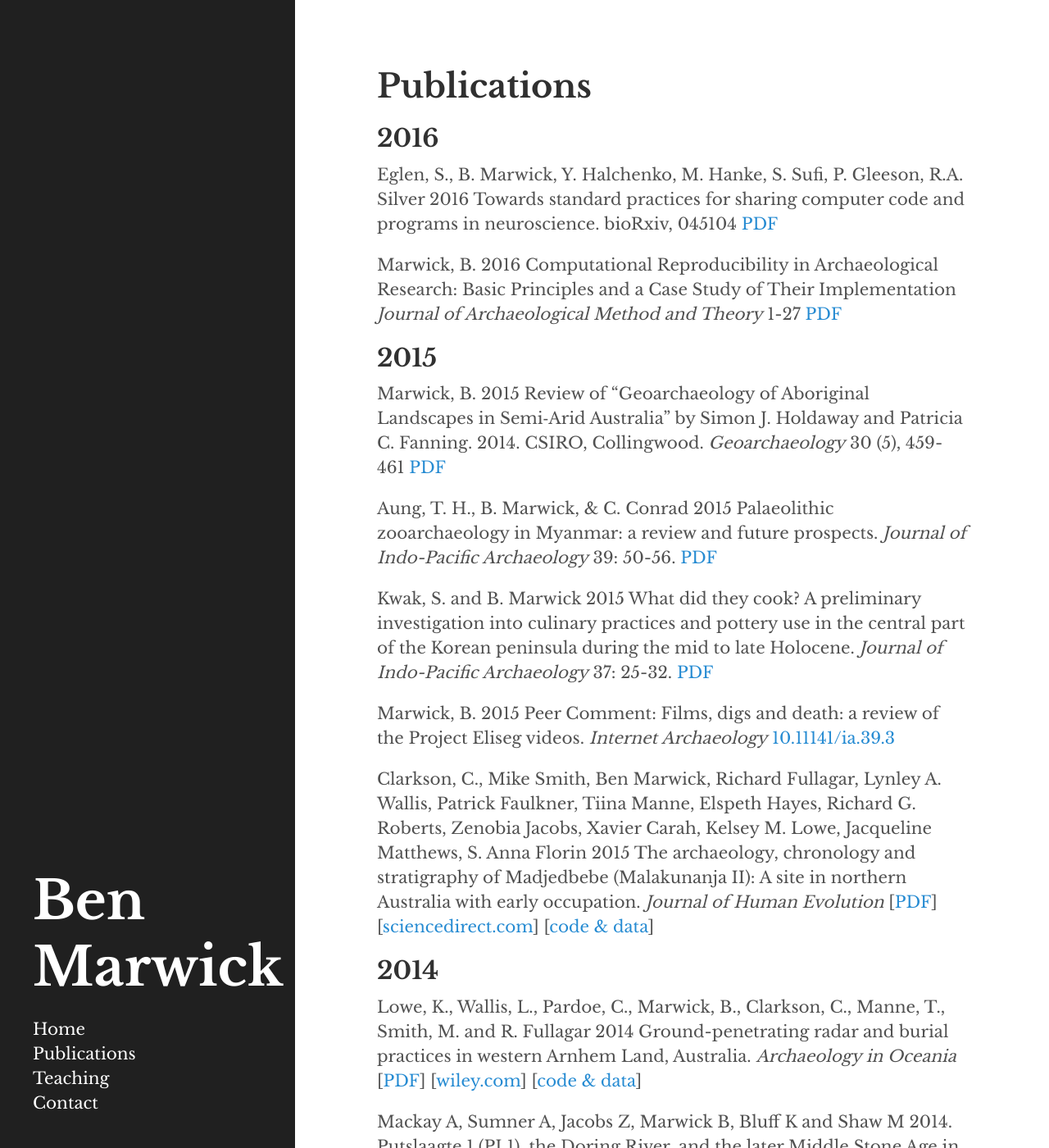
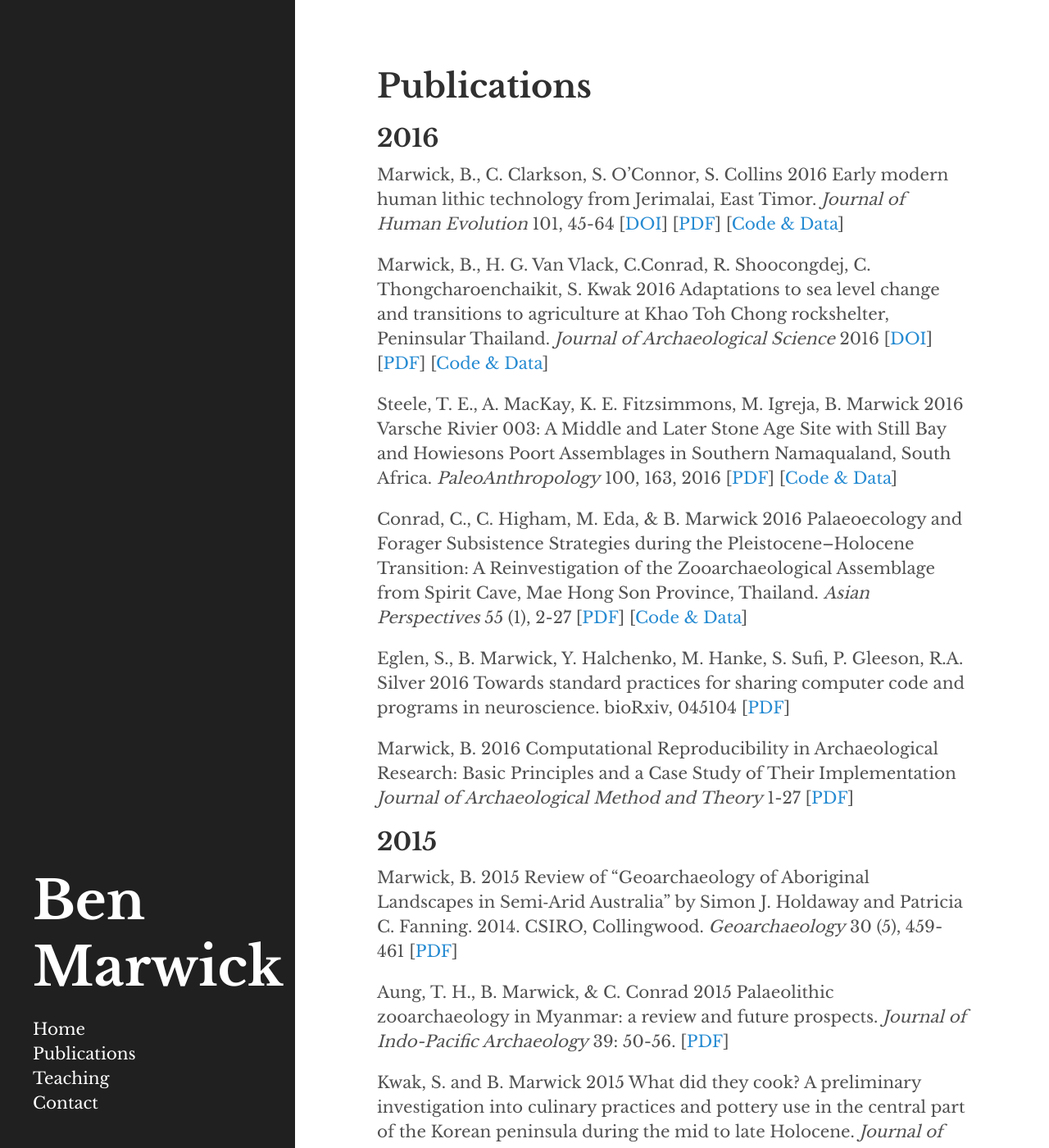
Before and after one commit to benmarwick/faculty.washington.edu-bmarwick, a Jekyll site: the page built from publications.md, in a window 1280 px wide and 1400 px high. Shown: the whole window at 82% size. Built offline with Jekyll 4.4.1, drawn with Linux system fonts in a browser that asks for light colours; some web fonts are replaced.

Commit message:
some 2016 papers

```diff
--- a/publications.md
+++ b/publications.md
@@ -3,17 +3,26 @@ layout: page
 title: Publications
 ---
 <h2>2016</h2>
-Eglen, S., B. Marwick, Y. Halchenko, M. Hanke, S. Sufi, P. Gleeson, R.A. Silver 2016 Towards standard practices for sharing computer code and programs in neuroscience. bioRxiv, 045104 [PDF](http://www.biorxiv.org/content/biorxiv/early/2016/04/04/045104.full.pdf)
+
+Marwick, B., C. Clarkson, S. O'Connor, S. Collins 2016 Early modern human lithic technology from Jerimalai, East Timor. _Journal of Human Evolution_ 101, 45-64 [[DOI](http://dx.doi.org/10.1016/j.jas.2016.10.010)] [[PDF](https://www.academia.edu/attachments/50423680/download_file?st=MTQ4Mzk2NDMzMSwyMDMuMjEzLjc3LjExNCwzMTMwNA)] [[Code & Data](https://osf.io/uduub/)]
+
+Marwick, B., H. G. Van Vlack, C.Conrad, R. Shoocongdej, C. Thongcharoenchaikit, S. Kwak 2016 Adaptations to sea level change and transitions to agriculture at Khao Toh Chong rockshelter, Peninsular Thailand. _Journal of Archaeological Science_ 2016 [[DOI](http://dx.doi.org/10.1016/j.jas.2016.10.010)] [[PDF](https://www.academia.edu/attachments/50423680/download_file?st=MTQ4Mzk2NDMzMSwyMDMuMjEzLjc3LjExNCwzMTMwNA)] [[Code & Data](https://osf.io/uduub/)]
+
+Steele, T. E., A. MacKay, K. E. Fitzsimmons, M. Igreja, B. Marwick 2016 Varsche Rivier 003: A Middle and Later Stone Age Site with Still Bay and Howiesons Poort Assemblages in Southern Namaqualand, South Africa. _PaleoAnthropology_ 100, 163, 2016 [[PDF](https://www.researchgate.net/profile/Marina_Igreja/publication/310607357_Varsche_Rivier_003_A_Middle_and_Later_Stone_Age_Site_with_Still_Bay_and_Howiesons_Poort_Assemblages_in_Southern_Namaqualand_South_Africa/links/5833680008aef19cb81cb299.pdf)] [[Code & Data]()]
+
+Conrad, C., C. Higham, M. Eda, & B. Marwick 2016 Palaeoecology and Forager Subsistence Strategies during the Pleistocene–Holocene Transition: A Reinvestigation of the Zooarchaeological Assemblage from Spirit Cave, Mae Hong Son Province, Thailand. _Asian Perspectives_ 55 (1), 2-27 [[PDF](http://ro.uow.edu.au/smhpapers/4188)] [[Code & Data](http://hdl.handle.net/1928/26730)]
+
+Eglen, S., B. Marwick, Y. Halchenko, M. Hanke, S. Sufi, P. Gleeson, R.A. Silver 2016 Towards standard practices for sharing computer code and programs in neuroscience. bioRxiv, 045104 [[PDF](http://www.biorxiv.org/content/biorxiv/early/2016/04/04/045104.full.pdf)]
 
 Marwick, B. 2016 Computational Reproducibility in Archaeological Research: Basic Principles and a Case Study of Their Implementation
-_Journal of Archaeological Method and Theory_ 1-27 [PDF](https://www.researchgate.net/profile/Ben_Marwick2/publication/289601506_Computational_Reproducibility_in_Archaeological_Research_Basic_Principles_and_a_Case_Study_of_Their_Implementation/links/56924d5208aec14fa55d64e5.pdf)
+_Journal of Archaeological Method and Theory_ 1-27 [[PDF](https://www.researchgate.net/profile/Ben_Marwick2/publication/289601506_Computational_Reproducibility_in_Archaeological_Research_Basic_Principles_and_a_Case_Study_of_Their_Implementation/links/56924d5208aec14fa55d64e5.pdf)]
 
 <h2>2015</h2>
-Marwick, B. 2015 Review of "Geoarchaeology of Aboriginal Landscapes in Semi‐Arid Australia" by Simon J. Holdaway and Patricia C. Fanning. 2014. CSIRO, Collingwood. _Geoarchaeology_ 30 (5), 459-461 [PDF](http://ro.uow.edu.au/smhpapers/3435)
+Marwick, B. 2015 Review of "Geoarchaeology of Aboriginal Landscapes in Semi‐Arid Australia" by Simon J. Holdaway and Patricia C. Fanning. 2014. CSIRO, Collingwood. _Geoarchaeology_ 30 (5), 459-461 [[PDF](http://ro.uow.edu.au/smhpapers/3435)]
 
-Aung, T. H., B. Marwick, & C. Conrad 2015 Palaeolithic zooarchaeology in Myanmar: a review and future prospects. _Journal of Indo-Pacific Archaeology_ 39: 50-56. [PDF](http://ro.uow.edu.au/smhpapers/3282)
+Aung, T. H., B. Marwick, & C. Conrad 2015 Palaeolithic zooarchaeology in Myanmar: a review and future prospects. _Journal of Indo-Pacific Archaeology_ 39: 50-56. [[PDF](http://ro.uow.edu.au/smhpapers/3282)]
 
-Kwak, S. and B. Marwick 2015 What did they cook? A preliminary investigation into culinary practices and pottery use in the central part of the Korean peninsula during the mid to late Holocene. _Journal of Indo-Pacific Archaeology_ 37: 25-32. [PDF](http://ro.uow.edu.au/smhpapers/3432)
+Kwak, S. and B. Marwick 2015 What did they cook? A preliminary investigation into culinary practices and pottery use in the central part of the Korean peninsula during the mid to late Holocene. _Journal of Indo-Pacific Archaeology_ 37: 25-32. [[PDF](http://ro.uow.edu.au/smhpapers/3432)]
 <p>Marwick, B. 2015 Peer Comment: Films, digs and death: a review of the Project Eliseg videos. <em>Internet Archaeology</em> <a href="http://dx.doi.org/10.11141/ia.39.3">10.11141/ia.39.3</a><p>
 <p>Clarkson, C., Mike Smith, Ben Marwick, Richard Fullagar, Lynley A. Wallis, Patrick Faulkner, Tiina Manne, Elspeth Hayes, Richard G. Roberts, Zenobia Jacobs, Xavier Carah, Kelsey M. Lowe, Jacqueline Matthews, S. Anna Florin 2015 The archaeology, chronology and stratigraphy of Madjedbebe (Malakunanja II): A site in northern Australia with early occupation. <em>Journal of Human Evolution</em> [<a href="http://faculty.washington.edu/bmarwick/PDFs/Clarkson_et_al._2015_MJB_1989.pdf">PDF</a>] [<a href="http://dx.doi.org/10.1016/j.jhevol.2015.03.014">sciencedirect.com</a>] [<a href="https://github.com/benmarwick/1989-excavation-report-Madjebebe">code & data</a>]</p>
 <h2>2014</h2>
```
Also changed, not shown: 1 other file.
